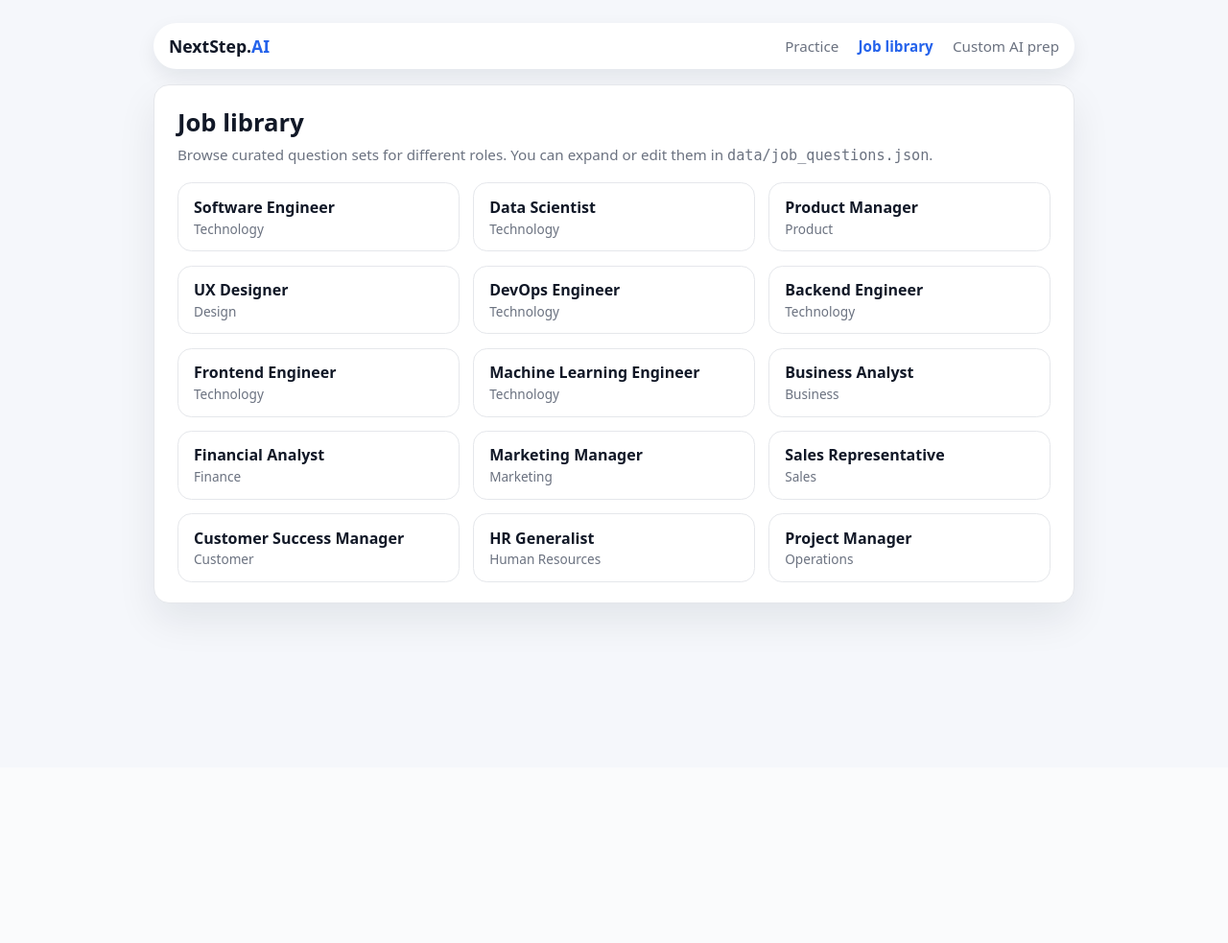
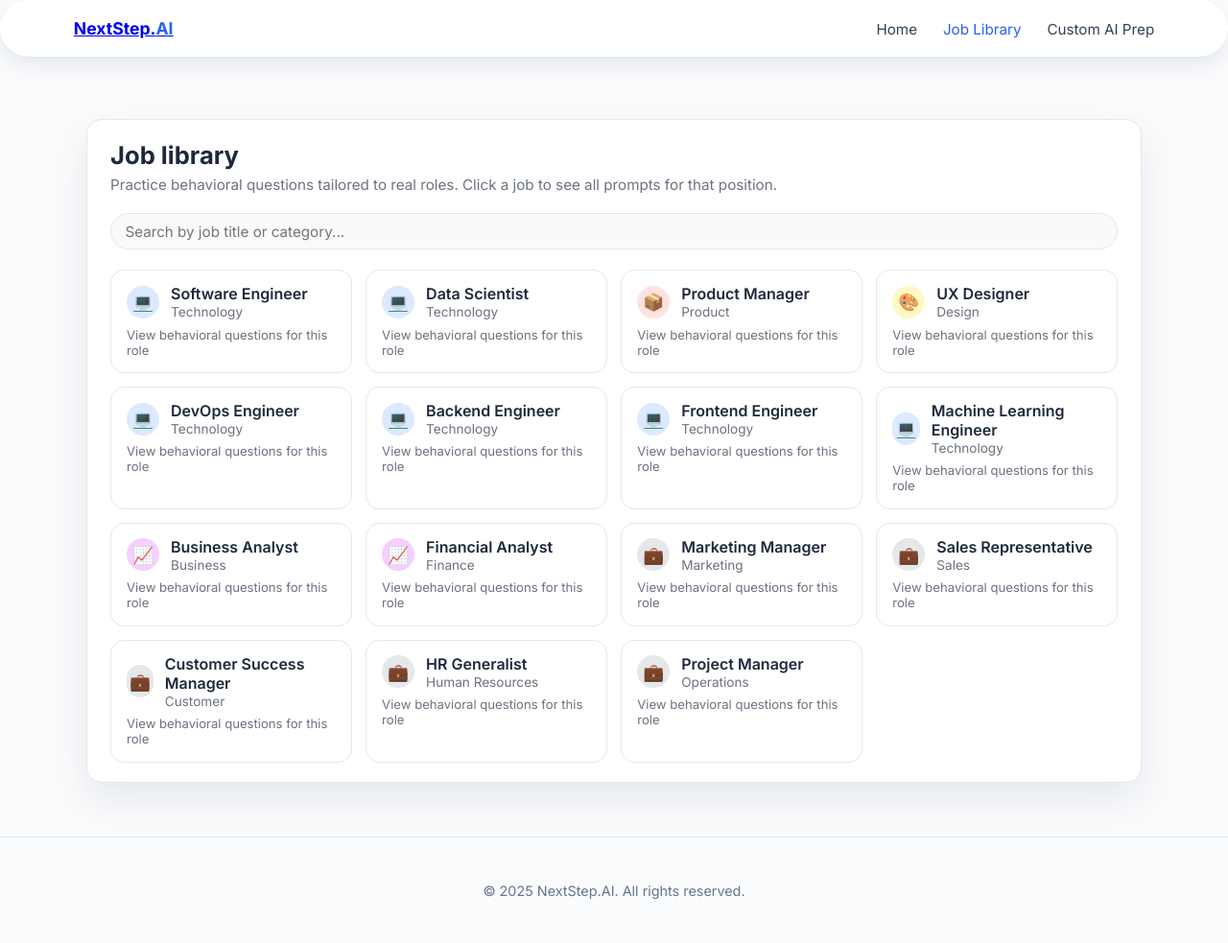
Before and after one commit to fabio-pecora/NextStep.AI, a Flask app: page /jobs in a window 1280 px wide. Shown: the whole page at 96% size. Before the commit the page ends 652 px from the top, so only its background shows below. Run offline with Flask 3, Linux system fonts and the light colour scheme.

Commit message:
job page look good now

```diff
--- a/static/css/nextstepai_main.css
+++ b/static/css/nextstepai_main.css
@@ -652,3 +652,158 @@ ul li {
     margin: 0 auto;
   }
 }
+
+
+
+/* jobs page */
+
+/* Job library landing section */
+
+/* Job library - layout and search */
+
+.job-library-section {
+  padding: 3rem 6% 3.5rem;
+}
+
+.job-shell-landing {
+  padding: 0;
+  max-width: 1100px;
+  margin: 0 auto;
+}
+
+.job-header-row {
+  display: flex;
+  align-items: flex-start;
+  justify-content: space-between;
+  gap: 1rem;
+  margin-bottom: 1.25rem;
+}
+
+.job-header-row h1 {
+  margin-bottom: 0.35rem;
+}
+
+.job-search-row {
+  margin-bottom: 1.3rem;
+}
+
+.job-search-field input {
+  width: 100%;
+  padding: 0.55rem 0.9rem;
+  border-radius: 999px;
+  border: 1px solid var(--border-soft);
+  font-size: 0.95rem;
+  font-family: inherit;
+  background: #f8fafc;
+}
+
+.job-search-field input:focus {
+  outline: none;
+  border-color: var(--primary);
+  box-shadow: 0 0 0 1px var(--primary-soft);
+  background: #ffffff;
+}
+
+/* Enhanced job cards with icons and border accent */
+
+.job-card {
+  position: relative;
+  border-radius: 0.9rem;
+  border: 1px solid var(--border-soft);
+  padding: 0.85rem 1rem 0.95rem;
+  background: #ffffff;
+  cursor: pointer;
+  transition:
+    transform 0.12s ease,
+    box-shadow 0.12s ease,
+    border-color 0.12s ease,
+    background 0.12s ease;
+  overflow: hidden;
+}
+
+/* Gradient accent strip */
+.job-card::before {
+  content: "";
+  position: absolute;
+  inset: 0;
+  border-radius: inherit;
+  border: 1px solid transparent;
+  background: linear-gradient(120deg, #2563eb, #22c55e, #a855f7);
+  opacity: 0;
+  pointer-events: none;
+  transition: opacity 0.15s ease;
+}
+
+.job-card > a {
+  position: relative;
+  z-index: 1;
+}
+
+.job-card:hover {
+  transform: translateY(-3px);
+  box-shadow: 0 14px 30px rgba(15, 23, 42, 0.12);
+  border-color: #bfdbfe;
+  background: #f9fbff;
+}
+
+.job-card:hover::before {
+  opacity: 0.35;
+}
+
+/* Focus state for accessibility */
+.job-card:focus-within {
+  outline: none;
+  box-shadow: 0 0 0 2px #bfdbfe;
+}
+
+/* Header inside card */
+
+.job-card-header {
+  display: flex;
+  align-items: center;
+  gap: 0.75rem;
+}
+
+.job-icon {
+  width: 34px;
+  height: 34px;
+  border-radius: 999px;
+  display: flex;
+  align-items: center;
+  justify-content: center;
+  font-size: 1.1rem;
+  font-weight: 600;
+  background: var(--primary-soft);
+}
+
+/* Soft category based accents */
+
+.job-icon-tech {
+  background: #dbeafe;
+}
+
+.job-icon-product {
+  background: #fee2e2;
+}
+
+.job-icon-design {
+  background: #fef9c3;
+}
+
+.job-icon-data {
+  background: #dcfce7;
+}
+
+.job-icon-business {
+  background: #f5d0fe;
+}
+
+.job-icon-generic {
+  background: #e5e7eb;
+}
+
+.job-card-hint {
+  margin-top: 0.45rem;
+  font-size: 0.82rem;
+  color: var(--text-muted);
+}
--- a/templates/jobs.html
+++ b/templates/jobs.html
@@ -4,42 +4,116 @@
   <meta charset="UTF-8">
   <title>NextStep.AI - Job library</title>
   <link rel="stylesheet" href="{{ url_for('static', filename='css/nextstepai_main.css') }}">
+  <link href="https://fonts.googleapis.com/css2?family=Inter:wght@400;600;700&display=swap" rel="stylesheet">
 </head>
-<body>
-<div class="app-shell job-shell">
-    <header>
-        <div class="brand">NextStep.<span>AI</span></div>
+<body class="landing-body">
+  <!-- Shared landing header -->
+  <header class="landing-header">
+    <div class="logo">
+      <a href="{{ url_for('index') }}" class="brand">NextStep.<span>AI</span></a>
+    </div>
     <nav>
-            <a href="{{ url_for('index') }}">Practice</a>
-            <a href="{{ url_for('jobs') }}" class="active">Job library</a>
-            <a href="{{ url_for('custom_prep') }}">Custom AI prep</a>
+      <a href="{{ url_for('index') }}">Home</a>
+      <a href="{{ url_for('jobs') }}" class="active">Job Library</a>
+      <a href="{{ url_for('custom_prep') }}">Custom AI Prep</a>
     </nav>
   </header>
 
-    <section class="card">
+  <main>
+    <!-- Job library section -->
+    <section class="job-library-section">
+      <div class="app-shell job-shell job-shell-landing">
+        <div class="card">
+          <div class="job-header-row">
+            <div>
               <h1>Job library</h1>
               <p class="subtitle">
-            Browse curated question sets for different roles.
-            You can expand or edit them in <code>data/job_questions.json</code>.
+                Practice behavioral questions tailored to real roles.
+                Click a job to see all prompts for that position.
               </p>
+            </div>
+          </div>
+
+          <!-- Search bar -->
+          <div class="job-search-row">
+            <div class="job-search-field">
+              <input
+                type="text"
+                id="job-search-input"
+                placeholder="Search by job title or category..."
+                aria-label="Search jobs"
+              >
+            </div>
+          </div>
 
           {% if jobs %}
-            <div class="job-grid">
+            <div class="job-grid" id="job-grid">
               {% for job in jobs %}
                 <div class="job-card">
                   <a href="{{ url_for('job_detail', job_id=job.id) }}">
+                    <div class="job-card-header">
+                      {# Simple icon system based on category/title #}
+                      {% if job.category and 'design' in job.category|lower %}
+                        <div class="job-icon job-icon-design">🎨</div>
+                      {% elif job.category and 'product' in job.category|lower %}
+                        <div class="job-icon job-icon-product">📦</div>
+                      {% elif job.category and ('business' in job.category|lower or 'finance' in job.category|lower) %}
+                        <div class="job-icon job-icon-business">📈</div>
+                      {% elif job.category and 'technology' in job.category|lower %}
+                        <div class="job-icon job-icon-tech">💻</div>
+                      {% elif 'data' in job.title|lower %}
+                        <div class="job-icon job-icon-data">📊</div>
+                      {% else %}
+                        <div class="job-icon job-icon-generic">💼</div>
+                      {% endif %}
+
+                      <div>
                         <div class="job-card-title">{{ job.title }}</div>
                         {% if job.category %}
                           <div class="job-card-category">{{ job.category }}</div>
                         {% endif %}
+                      </div>
+                    </div>
+
+                    <div class="job-card-hint">
+                      View behavioral questions for this role
+                    </div>
                   </a>
                 </div>
               {% endfor %}
             </div>
           {% else %}
-            <p>No jobs defined yet. Add entries to <code>data/jobs.json</code>.</p>
+            <p class="subtitle" style="margin-top: 1rem;">
+              No jobs defined yet. Add entries to <code>data/jobs.json</code>.
+            </p>
           {% endif %}
+        </div>
+      </div>
     </section>
-</div>
+  </main>
+
+  <footer class="landing-footer">
+    <p>© {{ current_year or "2025" }} NextStep.AI. All rights reserved.</p>
+  </footer>
+
+  <!-- Tiny search script - client side filter -->
+  <script>
+    document.addEventListener('DOMContentLoaded', function () {
+      const searchInput = document.getElementById('job-search-input');
+      if (!searchInput) return;
+
+      const cards = Array.from(document.querySelectorAll('.job-card'));
+
+      searchInput.addEventListener('input', function () {
+        const query = this.value.trim().toLowerCase();
+
+        cards.forEach(card => {
+          const text = card.innerText.toLowerCase();
+          const match = text.includes(query);
+          card.style.display = match ? '' : 'none';
+        });
+      });
+    });
+  </script>
 </body>
 </html>
```
Lines whose indentation alone changed are shown as unchanged.
